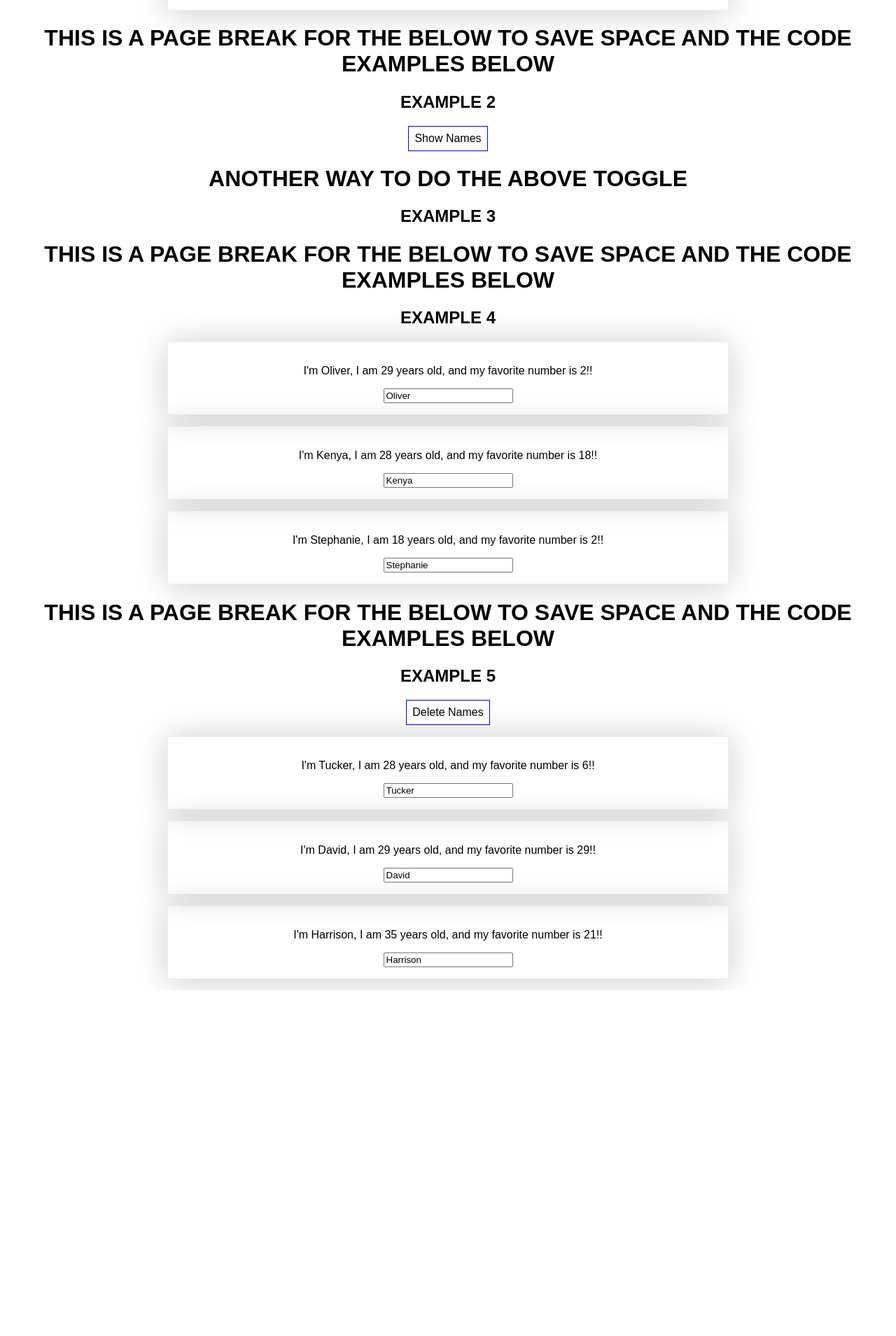
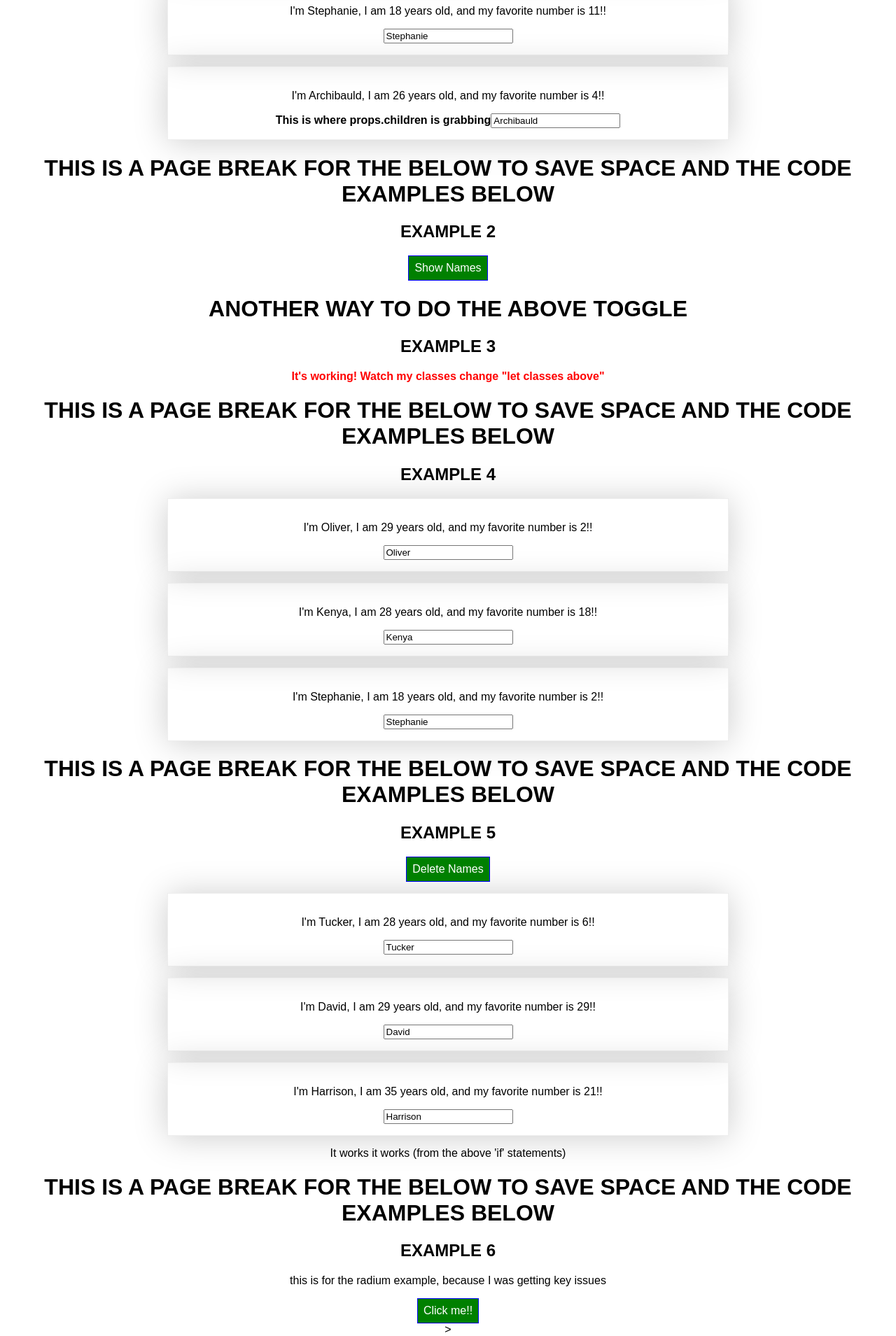
Before and after one commit to okg8869/React-Complete-Guide, a React (Create React App) app: page / in a window 1280 px wide. Shown: the part 633-2542 px from the top of the page at 70% size. Before the commit the page ends 2048 px from the top, so only its background shows below. Built offline with nearby package versions, Linux system fonts and the light colour scheme.

Commit message:
more classwork

```diff
--- a/package.json
+++ b/package.json
@@ -3,6 +3,7 @@
   "version": "0.1.0",
   "private": true,
   "dependencies": {
+    "radium": "^0.26.0",
     "react": "^16.12.0",
     "react-dom": "^16.12.0",
     "react-scripts": "1.1.5"
--- a/src/App.css
+++ b/src/App.css
@@ -1,3 +1,11 @@
 .App {
   text-align: center;
 }
+
+.red {
+  color: red;
+}
+
+.bold {
+  font-weight: bold;
+}
--- a/src/App.js
+++ b/src/App.js
@@ -1,6 +1,9 @@
 import React, { Component } from 'react';
 import './App.css';
+
+// Components
 import Person from './Person/Person';
+import Radiumexample from './Radium/Radium'
 
 class App extends Component {
   state = {
@@ -74,7 +77,7 @@ class App extends Component {
     // The individual found at the index (assentially just changing the name)
     personCopyFromState[personIndex] = foundPerson;
 
-    // lastly, we update state to the personCopy valye above.
+    // lastly, we update state to the personCopy value above.
     this.setState( {personsTwo : personCopyFromState} )
   }
 
@@ -91,11 +94,12 @@ class App extends Component {
 
   render() {
     const style = {
-     backgroundColor: 'white',
+     backgroundColor: 'green',
+     color: 'white',
      font: 'inherit',
      border: '1px solid blue',
      padding: '8px',
-     cursor: 'pointer'
+     cursor: 'pointer',
     };
 
     let persons = null;
@@ -114,7 +118,20 @@ class App extends Component {
             click={this.switchNameHandler.bind(this, 'Killa-Kitty')} />
       </div>
       );
+// dynamic styling off of the if statement here. Below we change the box to red all within this if/then statement
+      style.backgroundColor = 'red';
     }
+
+  let classes = ['red', 'bold'].join(' '); // Making a css class list in a variable, used in example 3
+
+  // A different way using if statements to add classes dynamically, in example 5
+  const classesTwo = [];
+  if (this.state.personsTwo.length <= 2) {
+      classesTwo.push('red'); //classes = ['red']
+    }
+  if (this.state.personsTwo.length <= 1) {
+    classesTwo.push('bold'); // classes = ['red', 'bold']
+  }
 
     // The above code could also look like this to be shorter:
                     //       let persons = null;
@@ -134,8 +151,12 @@ class App extends Component {
 
     return (
       <div className="App">
-<h1>Hi, I am a React App!!!! BURGER BUILDERRRR</h1>
-<h2>EXAMPLE 1</h2>
+        <h1>Hi, I am a React App!!!! BURGER BUILDERRRR</h1>
+        <h2>OK HERRE WE GO BELOW</h2>
+        <h2>----------------------------------------------------------------------------------------------</h2>
+        <h2>----------------------------------------------------------------------------------------------</h2>
+        <h3>This is the first Component with STYLING!!!</h3>
+        <h2>EXAMPLE 1</h2>
           {/* using bind to pass an argument into the switchNameHandler
           'this' refers to the class, and after the comma is the new value */}
         <button
@@ -196,6 +217,9 @@ class App extends Component {
         to toggle the variable to dispay or be null. We call the variable below with 'persons' */}
         {persons}
 
+        {/* this is assigning the classes above, which are currently a string variable */}
+        <p className={classes}>It's working! Watch my classes change "let classes above" </p>
+
 
 <h1>THIS IS A PAGE BREAK FOR THE BELOW TO SAVE SPACE AND THE CODE EXAMPLES BELOW</h1>
 <h2>EXAMPLE 4</h2>
@@ -243,6 +267,17 @@ class App extends Component {
             changed={(event) => this.personsTwoNameChangedHandler(event, person.id)} />
         })}
 
+        {/* It is the join method here and above that assigned the classes as a string */}
+        <p className={classesTwo.join(' ')}>It works it works (from the above 'if' statements)</p>
+
+<h1>THIS IS A PAGE BREAK FOR THE BELOW TO SAVE SPACE AND THE CODE EXAMPLES BELOW</h1>
+<h2>EXAMPLE 6</h2>
+
+<p>this is for the radium example, because I was getting key issues</p>
+<Radiumexample/>>
+
+
+
       </div>
     );
   }
--- a/src/Person/Person.js
+++ b/src/Person/Person.js
@@ -1,5 +1,6 @@
 // a simple javascript function component
 import React from 'react';
+
 
 import './Person.css';
 
@@ -17,7 +18,6 @@ const person = (props) => {
 {/* Here we can see 2 way binding. Populating the value of the input from state, but also handling the onChange so we can update the input manually as well */}
 {/* For the other inputs on the page not using this change method, you will be unable to type anything into them (because we are not passing the change handler to them in app.js)  */}
             <input type='text' onChange={props.changed} value={props.name}/>
-
         </div>
     )
 };
--- /dev/null
+++ b/src/Radium/Radium.js
@@ -0,0 +1,46 @@
+import React, { Component } from 'react';
+import Radium from 'radium';
+
+class Radiumexample extends Component {
+
+// Basically this component will reflect anything learned from using Radium to add hover affects and media querries
+
+    render() {
+        const style = {
+            backgroundColor: 'green',
+            color: 'white',
+            font: 'inherit',
+            border: '1px solid blue',
+            padding: '8px',
+            cursor: 'pointer',
+            ':hover': {
+                backgroundColor: 'lightgreen',
+                color: 'black'
+              }
+        }
+
+        // Similar to changing the button color in the if statements in the app.js file
+        // we could change the hover coloring and whatnot with something like
+
+        if(this.state.showPersons) {
+
+      // dynamic styling off of the if statement here. Below we change the box to red all within this if/then statement
+            style.backgroundColor = 'red';
+    // here you nee to use brackets instead of the "." to target the hover styling
+            style[':hover'] = {
+                backgroundColor: 'salmon',
+                color: 'white'
+            }
+          }
+
+        return (
+            <div>
+                <button style = {style}> Click me!! </button>
+
+
+        </div>
+        )
+    }
+};
+
+export default Radium(Radiumexample);
```
Also changed, not shown: 1 other file (tests, documents, lock files or other folders).
